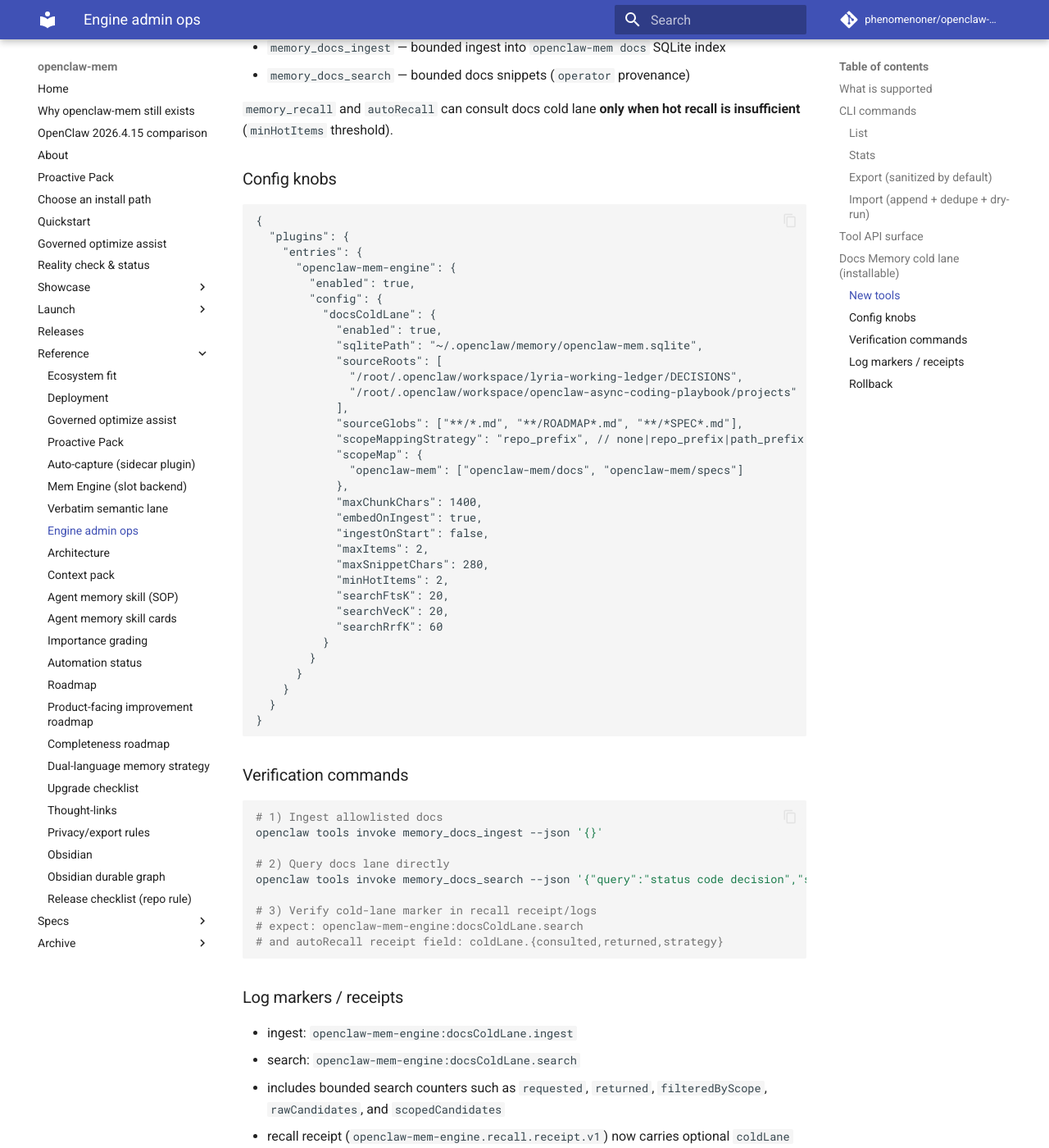
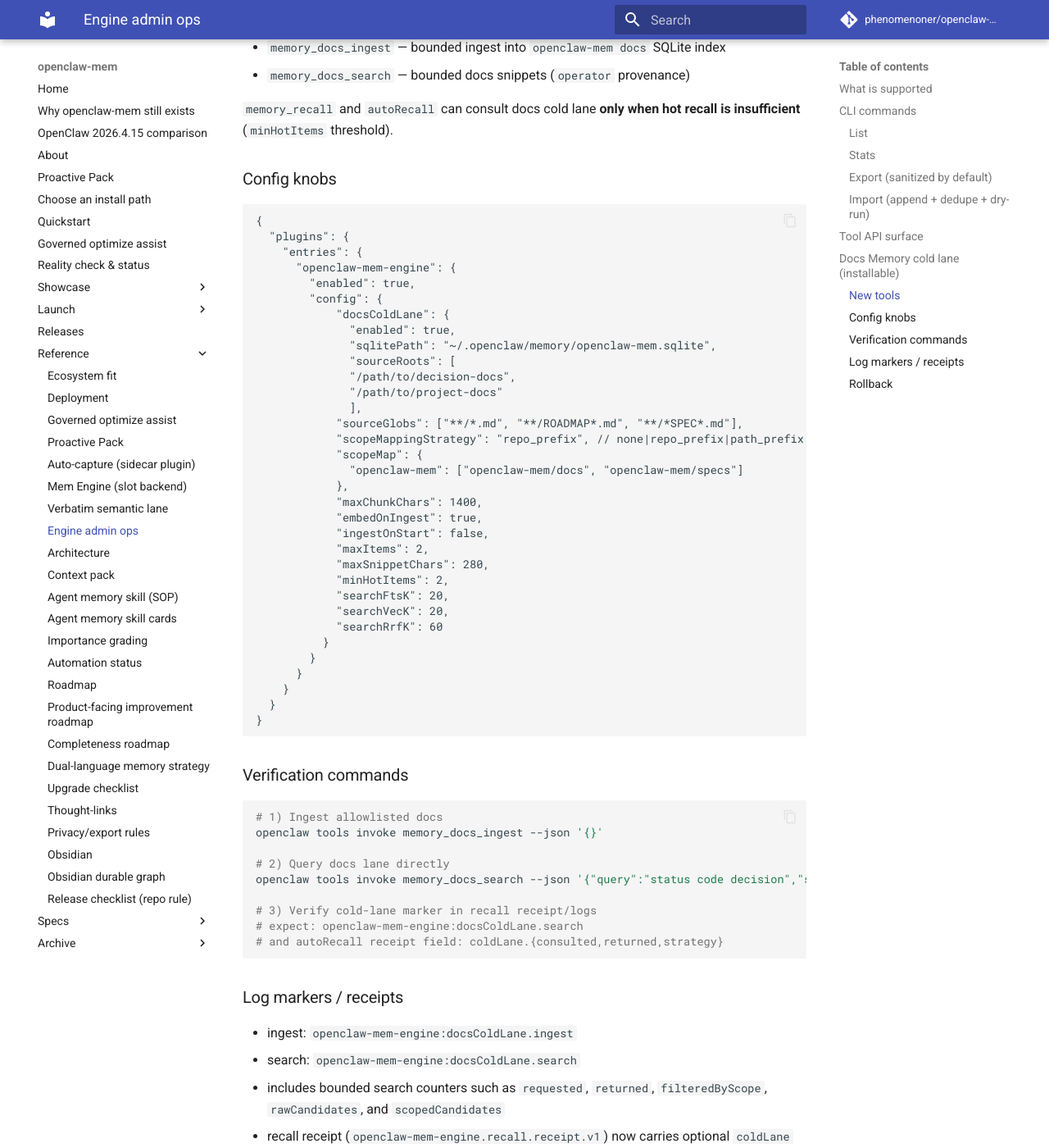
Before and after one commit to phenomenoner/openclaw-mem, an MkDocs documentation site: the page built from docs/mem-engine-admin-ops.md, in a window 1280 px wide and 1400 px high, scrolled down 2591 px. Shown: the whole window at 82% size. Built offline with MkDocs 1.6.1 and Material for MkDocs 9.7.7, drawn with Linux system fonts in a browser that asks for light colours; comment, search, counter and statistics services are not loaded; some of the changed text lies outside the part shown.

Commit message:
docs: sanitize public example paths

````diff
--- a/docs/mem-engine-admin-ops.md
+++ b/docs/mem-engine-admin-ops.md
@@ -47,7 +47,7 @@
 ```bash
 openclaw memory export \
   --scope openclaw-mem \
-  --out /root/.openclaw/workspace/.tmp/openclaw/mem_export_test.jsonl \
+  --out /path/to/tmp/mem_export_test.jsonl \
   --format jsonl \
   --json
 
@@ -63,7 +63,7 @@
 
 ```bash
 openclaw memory import \
-  --in /root/.openclaw/workspace/.tmp/openclaw/mem_export_test.jsonl \
+  --in /path/to/tmp/mem_export_test.jsonl \
   --dedupe id_text \
   --dry-run \
   --json
@@ -115,13 +115,13 @@
       "openclaw-mem-engine": {
         "enabled": true,
         "config": {
-          "docsColdLane": {
-            "enabled": true,
-            "sqlitePath": "~/.openclaw/memory/openclaw-mem.sqlite",
-            "sourceRoots": [
-              "/root/.openclaw/workspace/lyria-working-ledger/DECISIONS",
-              "/root/.openclaw/workspace/openclaw-async-coding-playbook/projects"
-            ],
+            "docsColdLane": {
+              "enabled": true,
+              "sqlitePath": "~/.openclaw/memory/openclaw-mem.sqlite",
+              "sourceRoots": [
+              "/path/to/decision-docs",
+              "/path/to/project-docs"
+              ],
             "sourceGlobs": ["**/*.md", "**/ROADMAP*.md", "**/*SPEC*.md"],
             "scopeMappingStrategy": "repo_prefix", // none|repo_prefix|path_prefix|map
             "scopeMap": {
````
Also changed, not shown: extensions/openclaw-mem-engine/README.md (+2 -2 lines), 1 other file.
